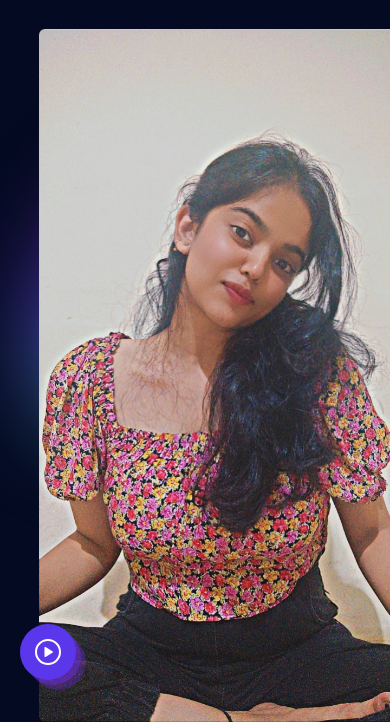
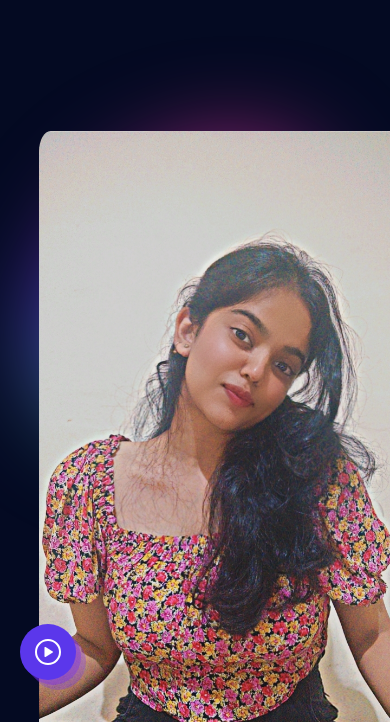
Before and after one commit to PranayChavhan/Bday, a plain HTML site: page index.html in a window 390 px wide. Shown: the part 122-844 px from the top of the page. Drawn offline with nearby package versions, Linux system fonts and the light colour scheme; a web font is replaced by a local one.

Commit message:
image set

```diff
--- a/index.html
+++ b/index.html
@@ -34,7 +34,7 @@
             <div class="gradient"></div>
             <h1 data-animate="bottom" class="title text-sm md:text-lg lg:text-xl">Dua Lipa</h1>
 
-            <img class="hero w-full rounded-md object-cover bg-blur bg-opacity-50" src="./assets/s1.jpg" alt="dua lipa" loading="lazy" />
+            <img class="hero w-full rounded-md object-cover" src="./assets/s1.jpg" alt="dua lipa" loading="lazy" />
         </div>
 
 
--- a/style.css
+++ b/style.css
@@ -50,8 +50,7 @@ section {
   position: absolute;
   bottom: 0;
   z-index: 5;
-  width: 100%; /* Use 100% width on mobile screens */
-  max-width: 450px; /* Set a maximum width */
+  width: 450px; /* Set a maximum width */
   filter: contrast(90%);
   pointer-events: none;
 }
@@ -480,7 +479,10 @@ body.prevent-background-scroll {
 
 @media (max-width: 1200px) {
   .hero {
-    width: 420px;
+    border-radius: 3%;
+    top: 30%;
+    width: 75%;
+
   }
 }
 
```
